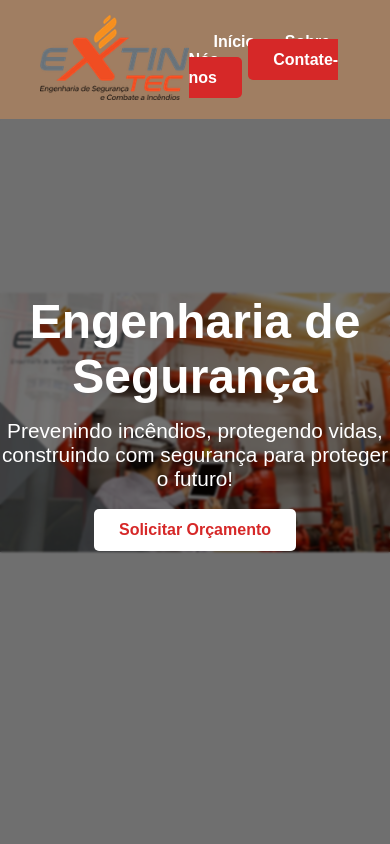
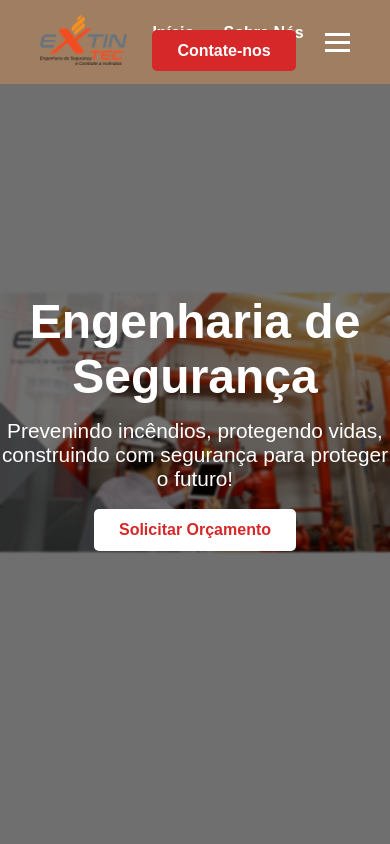
Before and after one commit to nightbwolf/Landing-page-extintec, a plain HTML site: page index.html in a window 390 px wide. Shown: the top 844 px of the page. Drawn offline with Linux system fonts and the light colour scheme; a web font is replaced by a local one.

Commit message:
adicionando a barra de burguer

```diff
--- a/JS/script.js
+++ b/JS/script.js
@@ -15,3 +15,7 @@ document.querySelector('.prev').onclick = () => {
     index = (index - 1 + slides.length) % slides.length;
     showSlide(index)
 };
+
+document.getElementById('menu-icon').addEventListener('click', function() {
+    document.getElementById('menu-list').classList.toggle('active');
+});
--- a/css/style.css
+++ b/css/style.css
@@ -28,7 +28,7 @@ header {
 }
 
 header .logo img {
-    height: 85px; /* ajuste como quiser */
+    height: 50px; /* ajuste como quiser */
     width: auto;
 }
 
@@ -43,6 +43,36 @@ header nav a {
 header nav a:hover {
     color: #222;
 }
+
+/* Estilos gerais para o ícone */
+.menu-icon {
+    display: none; /* Oculto em telas grandes */
+    cursor: pointer;
+    /* Estilos para as barras (usando pseudoelementos) */
+}
+.bar { /* Para a barra do meio */
+    display: block;
+    width: 25px;
+    height: 3px;
+    background: #fff;
+    margin: 5px 0;
+}
+/* ... (estilos para ::before e ::after para as outras duas barras) ... */
+
+@media (max-width: 768px) {
+    .menu-icon {
+        display: block; /* Mostra em telas pequenas */
+    }
+    .menu-list {
+        display: none; /* Oculta o menu por padrão */
+        /* Estilos para quando o menu é aberto (com JS ou classe de ativação) */
+    }
+    /* Classe para mostrar o menu */
+    .menu-list.active {
+        display: block;
+    }
+}
+
 
 
 /* HERO */
--- a/index.html
+++ b/index.html
@@ -19,6 +19,20 @@
             <a href="#sobre">Sobre Nós</a>
             <a href="#contato" id="Contate-nos" class="btn-contato">Contate-nos</a>
         </nav>
+        <nav class="navbar">
+            <div class="menu-icon" id="menu-icon">
+                <!-- Ícone do Hambúrguer: pode ser criado com CSS ou caracteres unicode -->
+                <span class="bar"></span>
+                <span class="bar"></span>
+                <span class="bar"></span>
+            </div>
+            <ul class="menu-list" id="menu-list">
+                <li><a href="#inicio">Início</a></li>
+                <li><a href="#sobre">Sobre</a></li>
+                <li><a href="#contato" id="Contate-nos" class="btn-contato">Contato</a></li>
+            </ul>
+        </nav>
+
     </header>
 
     <!-- HERO -->
```
